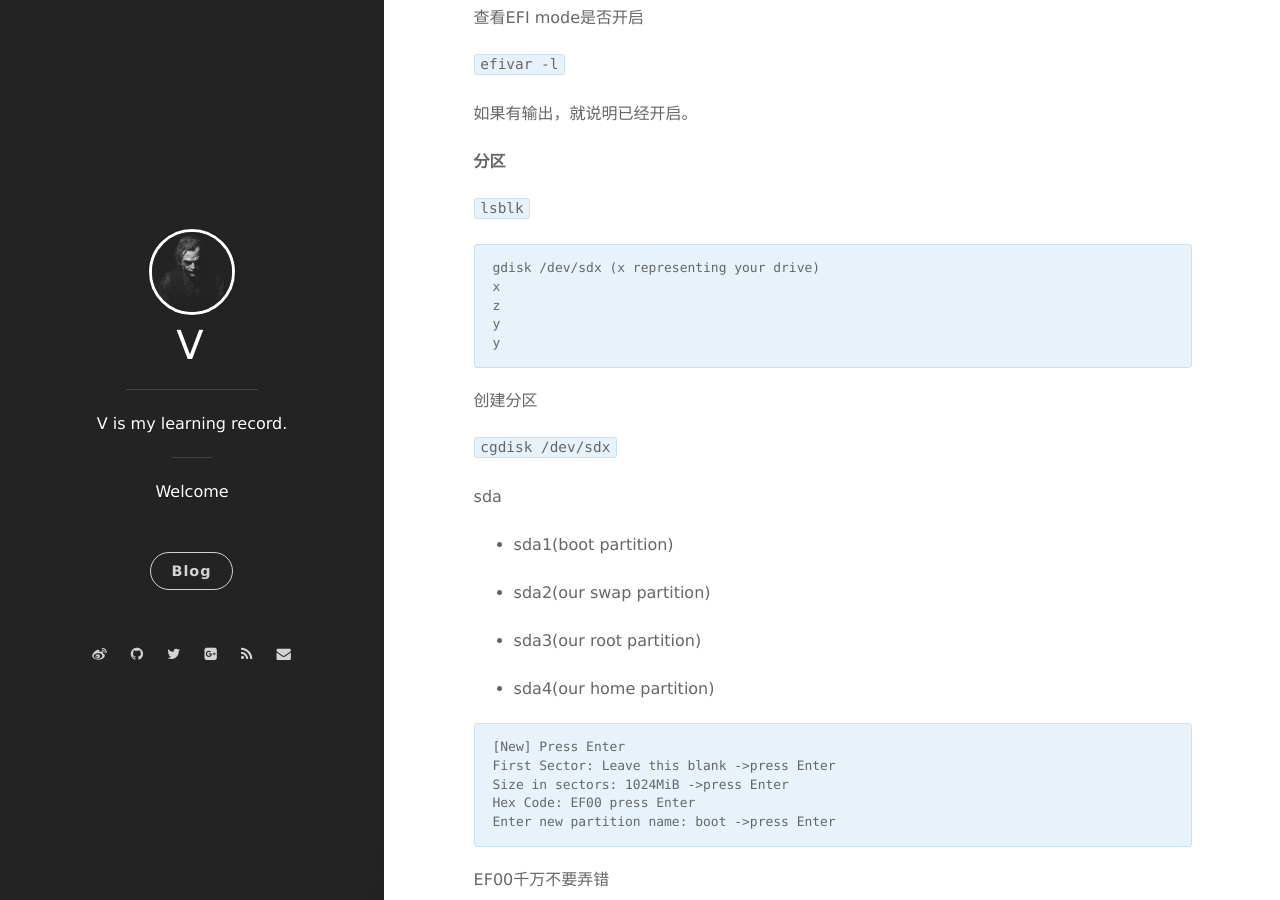
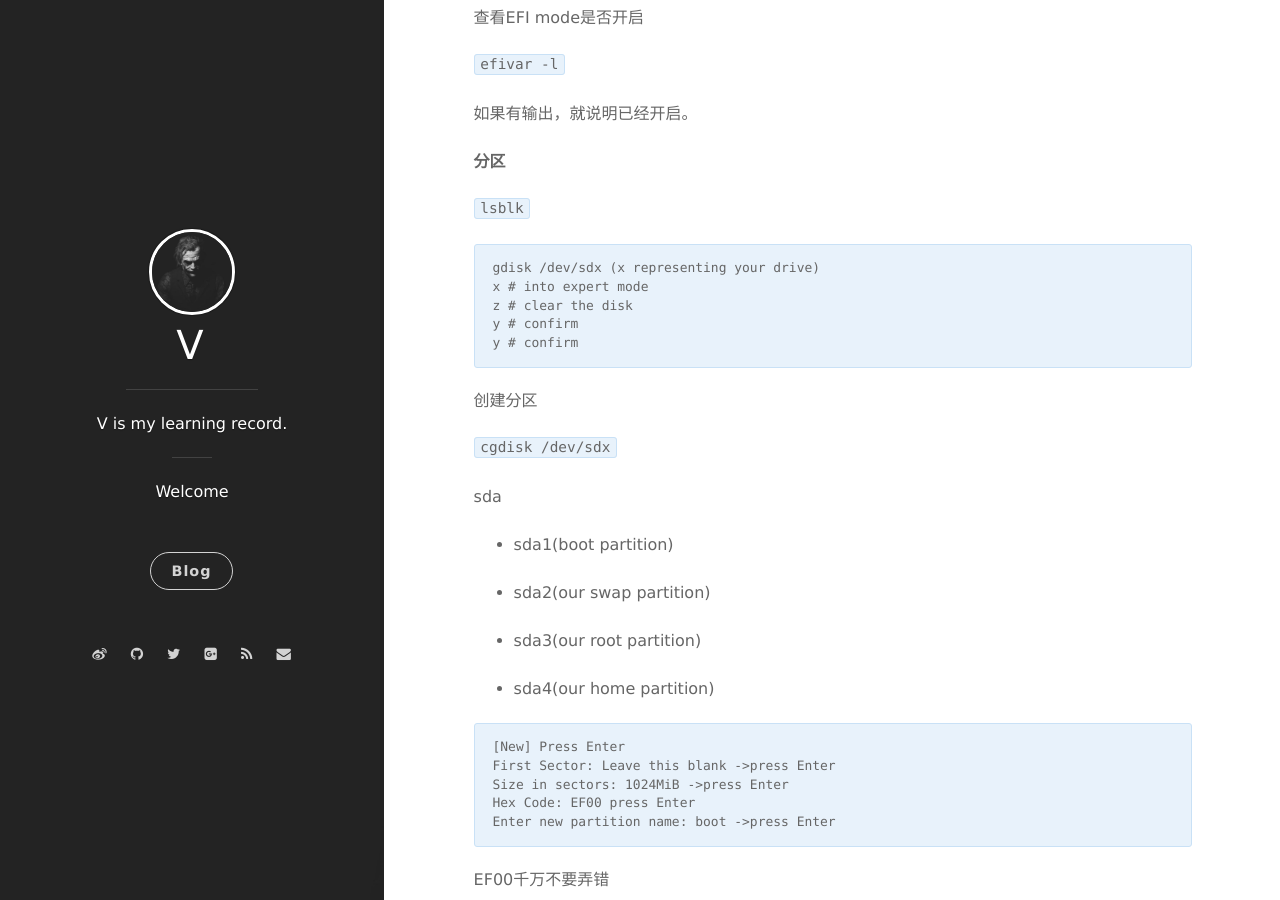
Before and after one commit to mrcwl/bryceyang.github.io, a Jekyll site: the page built from _posts/2017-05-24-Arch-Linux安装过程整理.markdown, in a window 1280 px wide and 900 px high, scrolled down 775 px. Built offline with Jekyll 4.4.1, drawn with Linux system fonts in a browser that asks for light colours; nearby versions of some CDN libraries; comment, search, counter and statistics services are not loaded.

Commit message:
enrich contents

````diff
--- a/_posts/2017-05-24-Arch-Linux安装过程整理.markdown
+++ b/_posts/2017-05-24-Arch-Linux安装过程整理.markdown
@@ -44,10 +44,10 @@ tag: Linux
 
 ```
 gdisk /dev/sdx (x representing your drive)
-x
-z
-y
-y
+x # into expert mode
+z # clear the disk
+y # confirm
+y # confirm
 ```
 创建分区
 
````
